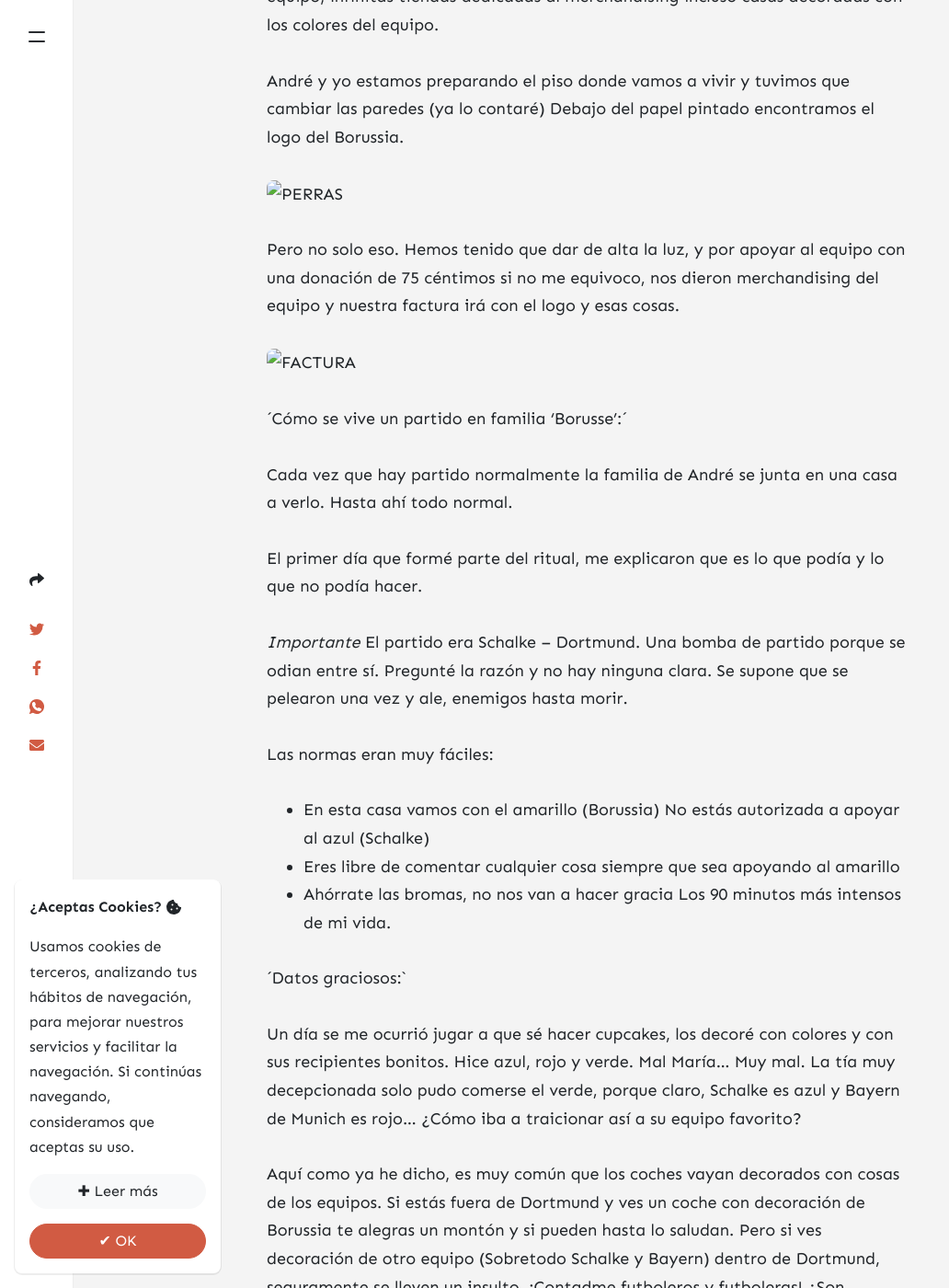
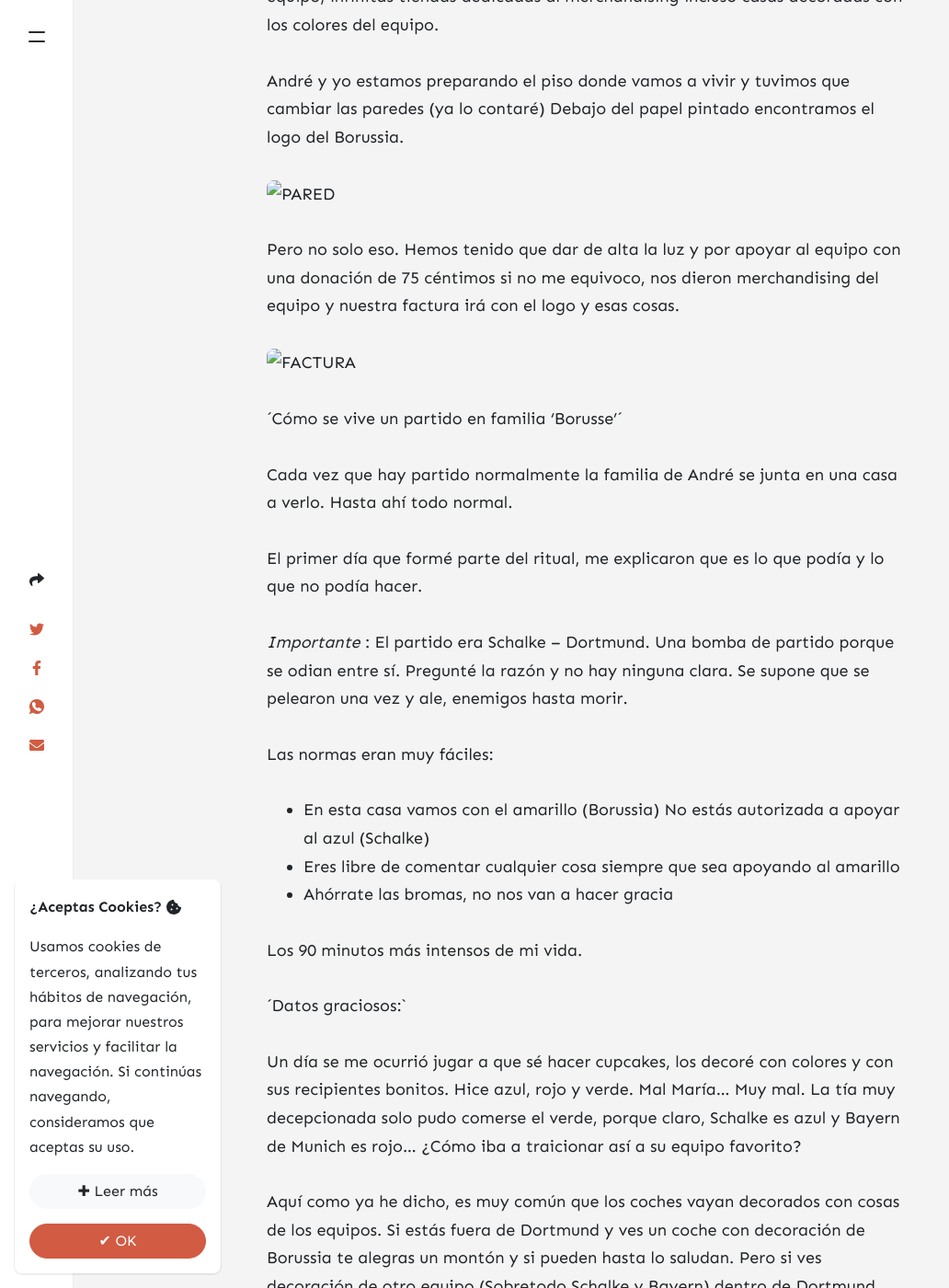
Before and after one commit to lorensansol/unasenoraenalemania.com, a Jekyll site: the page built from _posts/2020-11-08-borussia-fans.md, in a window 1280 px wide and 1400 px high, scrolled down 3763 px. Shown: the whole window at 92% size, without its empty margins (0-1032 px from the left). Built offline with Jekyll 4.4.1, drawn with Linux system fonts in a browser that asks for light colours; some of the changed text lies outside the part shown.

Commit message:
Update 2020-11-08-borussia-fans.md

```diff
--- a/_posts/2020-11-08-borussia-fans.md
+++ b/_posts/2020-11-08-borussia-fans.md
@@ -31,29 +31,30 @@
 André y yo estamos preparando el piso donde vamos a vivir y tuvimos que cambiar las paredes (ya lo contaré) Debajo del papel pintado encontramos el logo del Borussia.
 
 
-![PERRAS](/assets/img/pared.jpg)
+![PARED](/assets/img/pared.jpg)
 
 
-Pero no solo eso. Hemos tenido que dar de alta la luz, y por apoyar al equipo con una donación de 75 céntimos si no me equivoco, nos dieron merchandising del equipo y nuestra factura irá con el logo y esas cosas.
+Pero no solo eso. Hemos tenido que dar de alta la luz y por apoyar al equipo con una donación de 75 céntimos si no me equivoco, nos dieron merchandising del equipo y nuestra factura irá con el logo y esas cosas.
 
 ![FACTURA](/assets/img/factura.jpg)
 
 
-´Cómo se vive un partido en familia ‘Borusse’:´
+´Cómo se vive un partido en familia ‘Borusse’´
 
 
 Cada vez que hay partido normalmente la familia de André se junta en una casa a verlo. Hasta ahí todo normal.
 
 El primer día que formé parte del ritual, me explicaron que es lo que podía y lo que no podía hacer.
 
-*Importante* El partido era Schalke – Dortmund. Una bomba de partido porque se odian entre sí. Pregunté la razón y no hay ninguna clara. Se supone que se pelearon una vez y ale, enemigos hasta morir.
+*Importante* :  El partido era Schalke – Dortmund. Una bomba de partido porque se odian entre sí. Pregunté la razón y no hay ninguna clara. Se supone que se pelearon una vez y ale, enemigos hasta morir.
 
 Las normas eran muy fáciles:
 
--	En esta casa vamos con el amarillo (Borussia)
+ -	En esta casa vamos con el amarillo (Borussia)
 No estás autorizada a apoyar al azul (Schalke)
--	Eres libre de comentar cualquier cosa siempre que sea apoyando al amarillo
--	Ahórrate las bromas, no nos van a hacer gracia
+ -	Eres libre de comentar cualquier cosa siempre que sea apoyando al amarillo
+ -	Ahórrate las bromas, no nos van a hacer gracia
+
 Los 90 minutos más intensos de mi vida.
 
 
@@ -64,6 +65,7 @@
 Aquí como ya he dicho, es muy común que los coches vayan decorados con cosas de los equipos. Si estás fuera de Dortmund y ves un coche con decoración de Borussia te alegras un montón y si pueden hasta lo saludan. Pero si ves decoración de otro equipo (Sobretodo Schalke y Bayern) dentro de Dortmund, seguramente se lleven un insulto.
 ¡Contadme futboleros y futboleras! ¿Son demasiado fans aquí? ¿Es más normal de lo que me creo?
 
+
 [ESTADIO](/assets/img/enestadio.jpg)
 
 
```
Also changed, not shown: other parts of _posts/2020-11-08-borussia-fans.md (+2 -2 lines).
